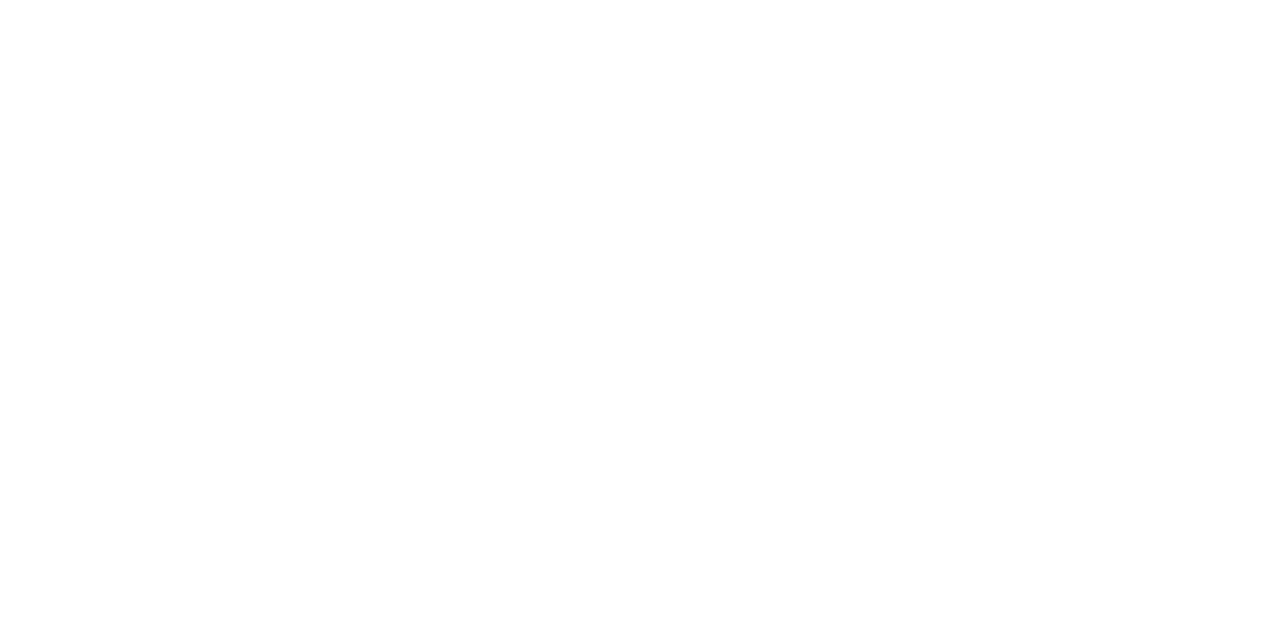
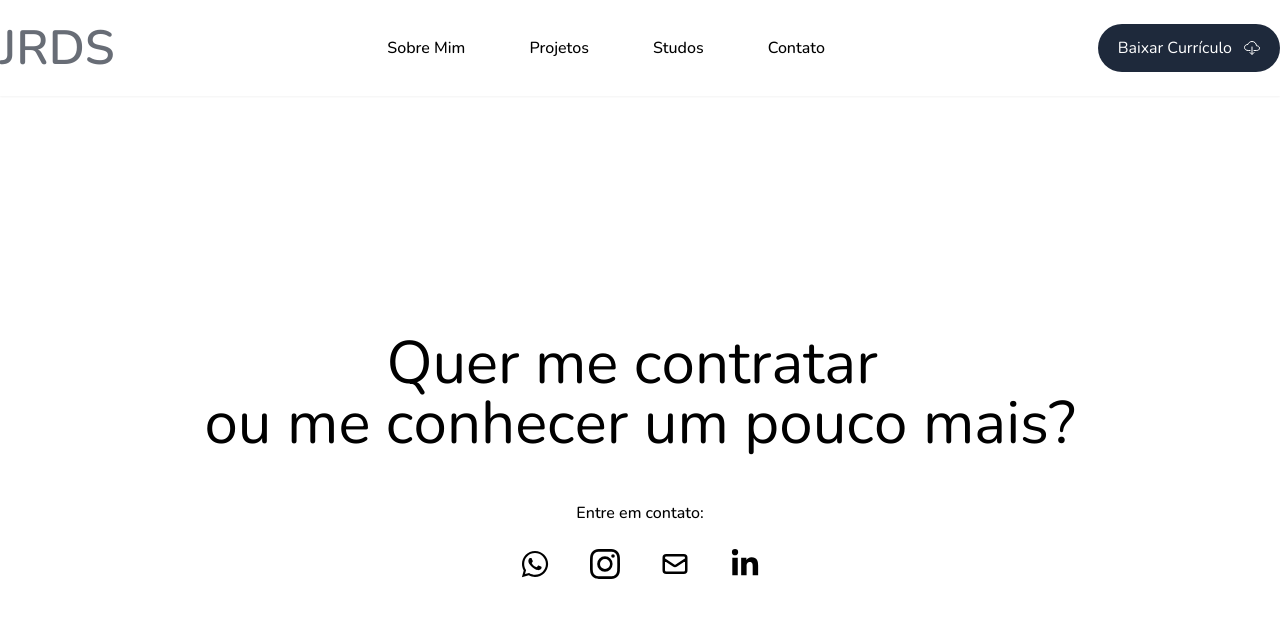
Before and after one commit to Niall-swift/portfolio, a React (Create React App) app: page /contact in a window 1280 px wide. Before the commit this address had no page. Shown: the top 618 px of the page. Built offline with nearby package versions, Linux system fonts and the light colour scheme.

Commit message:
new page contact

```diff
--- a/public/index.html
+++ b/public/index.html
@@ -4,7 +4,7 @@
     <meta charset="utf-8" />
     <link rel="icon" href="%PUBLIC_URL%/favicon.ico" />
     <meta name="viewport" content="width=device-width, initial-scale=1" />
-    <meta name="theme-color" content="#000000" />
+    <meta name="theme-color" content="#9400FF" />
     <meta
       name="description"
       content="Web site created using create-react-app"
@@ -27,7 +27,7 @@
       work correctly both with client-side routing and a non-root public URL.
       Learn how to configure a non-root public URL by running `npm run build`.
     -->
-    <title>React App</title>
+    <title>JRDS</title>
   </head>
   <body>
     <noscript>You need to enable JavaScript to run this app.</noscript>
--- a/src/components/Header/index.jsx
+++ b/src/components/Header/index.jsx
@@ -5,9 +5,23 @@
 import { MenuModal } from "../MenuModal";
 import { HiOutlineMenuAlt4 } from "react-icons/hi";
 import { IoCloudDownloadOutline } from "react-icons/io5";
+import cv from '../../assets/Currículo-Josué.pdf'
 
 export const Header = () => {
   const [isOpen, setIsOpen] = useState(false);
+  const [downloadUrl, setDownloadUrl] = useState('');
+
+  const handleDownload = async () => {
+    try {
+      // Substitua 'path/to/your/file.pdf' pelo caminho real do seu arquivo PDF
+      const response = await fetch('../../assets/Currículo-Josué.pdf');
+      const blob = await response.blob();
+      const url = URL.createObjectURL(blob);
+      setDownloadUrl(url);
+    } catch (error) {
+      console.error("Erro ao baixar o arquivo:", error);
+    }
+  };
 
   return (
     <motion.div
@@ -27,7 +41,7 @@
         <div className="hidden gap-16 font-medium lg:flex">
 
           <Link
-            to="about"
+            to="/about"
             className="bottomLine"
             onClick={() => window.scrollTo(0, 0)}
           >
@@ -35,21 +49,21 @@
           </Link>
 
           <Link
-            to="projects"
+            to="/projects"
             className="bottomLine"
             onClick={() => window.scrollTo(0, 0)}
           >
             Projetos
           </Link>
           <Link
-            to="career"
+            to="/career"
             className="bottomLine"
             onClick={() => window.scrollTo(0, 0)}
           >
             Studos
           </Link>
           <Link
-            to="contact"
+            to="/contact"
             className="bottomLine"
             onClick={() => window.scrollTo(0, 0)}
           >
@@ -59,7 +73,7 @@
 
         <div className="flex items-center gap-4">
             <a
-            href={'../../assets/Currículo Josué.docx.pdf'}
+            href={cv}
             download
             className="hidden items-center gap-3 rounded-3xl bg-slate-800 dark:bg-Xbox-Purple hover:brightness-110 py-3 px-5 text-white transition-all disabled:cursor-not-allowed disabled:hover:bg-accent/40 disabled:hover:text-white/80 lg:flex"
           >
--- /dev/null
+++ b/src/pages/Contact/index.jsx
@@ -0,0 +1,115 @@
+import { motion } from "framer-motion";
+import { fadeInUp } from "../../utils/Animations";
+import { Header } from "../../components/Header";
+
+import {
+  StaggerContainer,
+  itemAnimation,
+  StaggerText,
+  letterAnimation,
+} from "../../utils/Animations";
+
+import { PageTransition } from "../../components/PageTransition";
+
+import { BsInstagram } from "react-icons/bs";
+import { FaLinkedinIn, FaWhatsapp } from "react-icons/fa";
+import { HiOutlineMail } from "react-icons/hi";
+
+export const Contact = () => {
+  const text1 = "Quer me contratar";
+  const text2 = "ou me conhecer um pouco mais?";
+
+  const fragmentedTitle1 = text1.split("");
+  const fragmentedTitle2 = text2.split("");
+
+  return (
+    <>
+    <PageTransition/>
+      <Header/>
+      <section className="flex h-[80vh] w-full flex-col items-center justify-center p-4 sm:h-[90vh] sm:p-6 ">
+        <div className="max-w-5xl overflow-hidden text-center">
+          <motion.h1
+            variants={StaggerText}
+            initial="initial"
+            animate="animate"
+            exit="exit"
+            className="max-w-6xl font-Wulkan text-4xl lg:text-6xl"
+          >
+            <div className="mr-4">
+              {fragmentedTitle1?.map((letter, index) => (
+                <motion.div
+                  key={index}
+                  variants={letterAnimation}
+                  style={{
+                    display: "inline-block",
+                  }}
+                >
+                  {letter === " " ? `\xa0` : letter}
+                </motion.div>
+              ))}
+            </div>
+            {fragmentedTitle2?.map((letter, index) => (
+              <motion.div
+                key={index}
+                variants={letterAnimation}
+                style={{ display: "inline-block" }}
+              >
+                {letter === " " ? `\xa0` : letter}
+              </motion.div>
+            ))}
+          </motion.h1>
+
+          <motion.h3
+            {...fadeInUp}
+            transition={{ ...fadeInUp.transition, duration: 1.6, delay: 2.3 }}
+            className="pt-12 pb-6 font-medium"
+          >
+            Entre em contato:
+          </motion.h3>
+        </div>
+
+        <motion.div
+          variants={StaggerContainer}
+          initial="hidden"
+          animate="show"
+          exit="exit"
+          className="flex items-center justify-center gap-10  text-3xl"
+        >
+          <motion.a
+            variants={itemAnimation}
+            href="https://api.whatsapp.com/send?phone=5521980280673"
+            className="transition-colors duration-300 hover:text-accent"
+            target="_blank"
+          >
+            <FaWhatsapp />
+          </motion.a>
+          <motion.a
+            variants={itemAnimation}
+            href="https://www.instagram.com/niall_swift_/"
+            className="transition-colors duration-300 hover:text-accent"
+            target="_blank"
+          >
+            <BsInstagram />
+          </motion.a>
+          <motion.a
+            variants={itemAnimation}
+            href="mailto:josueramosdossantos24@gmail.com"
+            className="transition-colors duration-300 hover:text-accent"
+            target="_blank"
+          >
+            <HiOutlineMail />
+          </motion.a>
+
+          <motion.a
+            variants={itemAnimation}
+            href="https://www.linkedin.com/in/josu%C3%A9-ramos-dev/"
+            className="transition-colors duration-300 hover:text-accent"
+            target="_blank"
+          >
+            <FaLinkedinIn />
+          </motion.a>
+        </motion.div>
+      </section>
+    </>
+  );
+};
--- a/src/routes/routes.js
+++ b/src/routes/routes.js
@@ -1,6 +1,7 @@
 import { Route, Routes, useLocation } from "react-router-dom";
 import { Dashboadr } from "../pages/Dashboadr";
 import { About } from "../pages/About";
+import { Contact } from "../pages/Contact";
 import { AnimatePresence } from "framer-motion";
 
 
@@ -11,6 +12,7 @@
       <Routes location={location} key={location.pathname}>
         <Route path="/" element={<Dashboadr />} />
         <Route path="/about" element={<About/>} />
+        <Route path="/contact" element={<Contact/>} />
       </Routes>
     </AnimatePresence>
   )
--- a/src/utils/Animations/index.js
+++ b/src/utils/Animations/index.js
@@ -53,7 +53,7 @@
         y: 0,
         opacity: 1,
         transition: {
-        ease: [0.6, 0.01, -0.05, 0.95],
+        ease: "easeInOut",
         duration: 2,
         },
     },
```
Also changed, not shown: src/components/PageTransition/index.jsx (+4 -7 lines), src/pages/About/index.jsx (+15 -42 lines), public/manifest.json, 1 other file (tests, documents, lock files or other folders).
